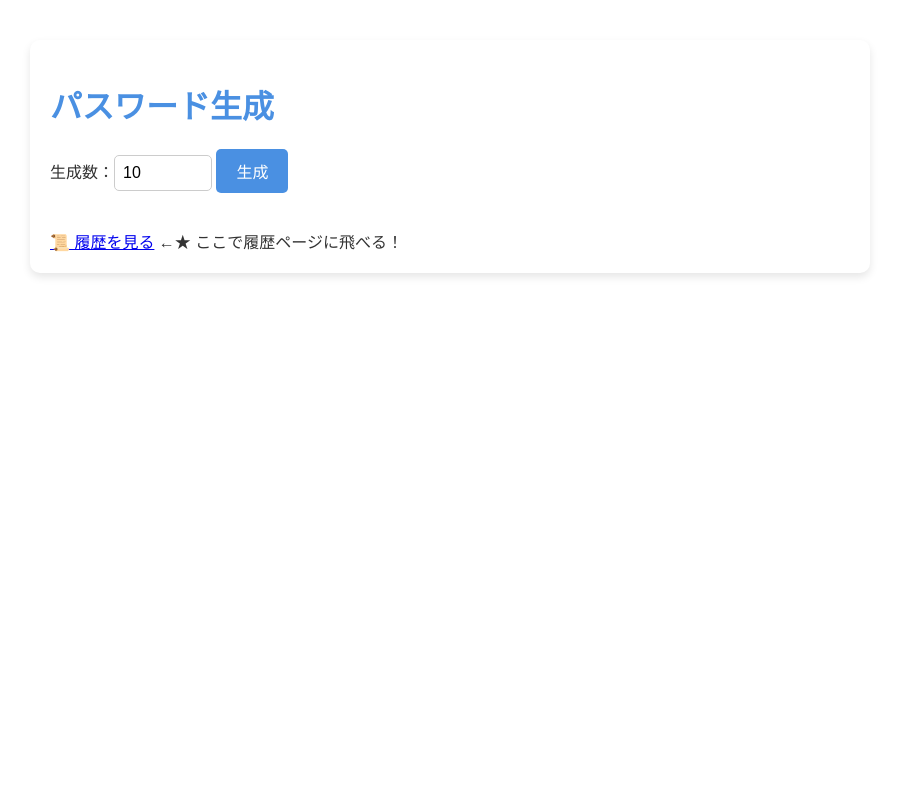
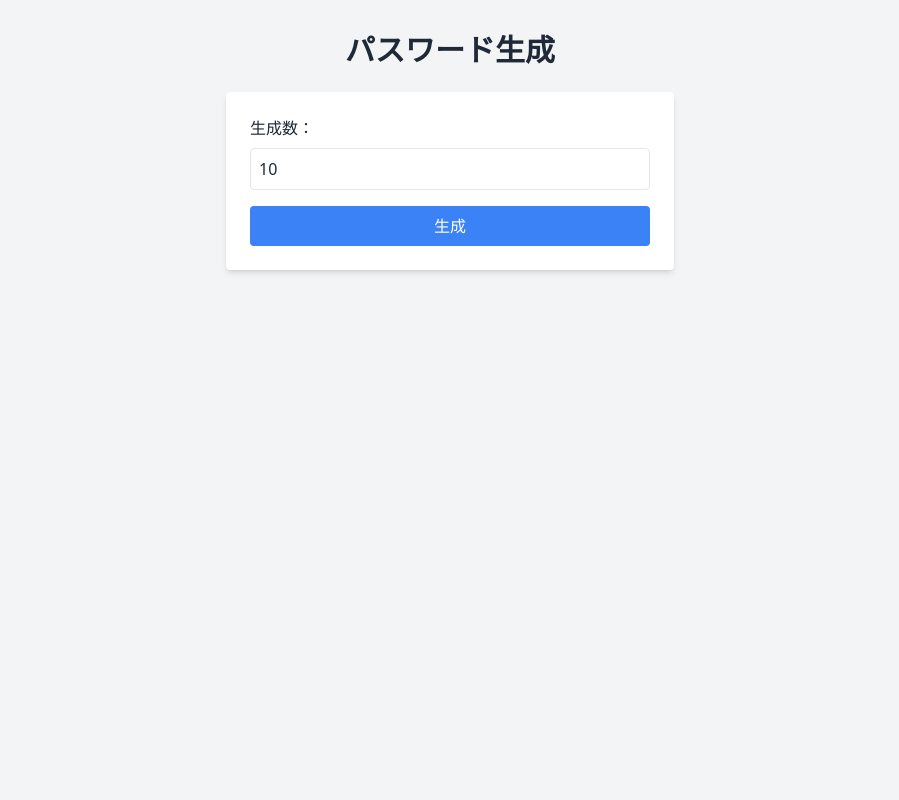
Before and after one commit to KIYOHA-RU/password-generator, a Flask app: page / in a window 1280 px wide. Shown: the whole page, without its empty margins (190-1089 px from the left). Run offline with Flask 3, Linux system fonts and the light colour scheme; some libraries are stand-ins or nearby versions.

Commit message:
Tailwind化: indexとhistory画面デザイン

```diff
--- a/templates/index.html
+++ b/templates/index.html
@@ -3,29 +3,43 @@
 <head>
   <meta charset="UTF-8">
   <title>パスワード生成</title>
-  <link rel="stylesheet" href="{{ url_for('static', filename='style.css') }}">
+  <script src="https://cdn.tailwindcss.com"></script>
 </head>
-<body>
-  <h1>パスワード生成</h1>
+<body class="bg-gray-100 text-gray-800 min-h-screen flex flex-col items-center py-8">
 
-  <form method="POST">
-    生成数：<input type="number" name="count" value="10">
-    <button type="submit">生成</button>
+  <h1 class="text-3xl font-bold mb-6">パスワード生成</h1>
+
+  <form method="POST" class="bg-white p-6 rounded shadow-md w-full max-w-md mb-8">
+    <label class="block mb-4">
+      生成数：
+      <input type="number" name="count" value="10" class="border p-2 w-full rounded mt-2">
+    </label>
+    <button type="submit" class="bg-blue-500 text-white px-4 py-2 rounded hover:bg-blue-600 w-full">生成</button>
   </form>
 
   {% if passwords %}
-    <h2>生成結果</h2>
-    <form method="POST" action="/download">
-      <ul>
+    <div class="flex gap-4 mb-6">
+      <!-- ダウンロードボタン -->
+      <form method="POST" action="/download">
         {% for pw in passwords %}
-          <li>{{ pw }}<input type="hidden" name="passwords" value="{{ pw }}"></li>
+          <input type="hidden" name="passwords" value="{{ pw }}">
         {% endfor %}
-      </ul>
-      <button type="submit">Excelダウンロード</button>
-    </form>
+        <button type="submit" class="bg-green-500 text-white px-4 py-2 rounded hover:bg-green-600">Excelダウンロード</button>
+      </form>
+
+      <!-- 履歴ボタン -->
+      <form method="GET" action="/history">
+        <button type="submit" class="bg-gray-500 text-white px-4 py-2 rounded hover:bg-gray-600">📜 履歴を見る</button>
+      </form>
+    </div>
+
+    <h2 class="text-2xl font-semibold mb-4">生成結果</h2>
+    <ul class="bg-white p-6 rounded shadow-md w-full max-w-md">
+      {% for pw in passwords %}
+        <li class="border-b py-2">{{ pw }}</li>
+      {% endfor %}
+    </ul>
   {% endif %}
 
-  <br><br>
-  <a href="/history">📜 履歴を見る</a>  ←★ ここで履歴ページに飛べる！
 </body>
 </html>
```
Also changed, not shown: templates/history.html (+23 -13 lines).
